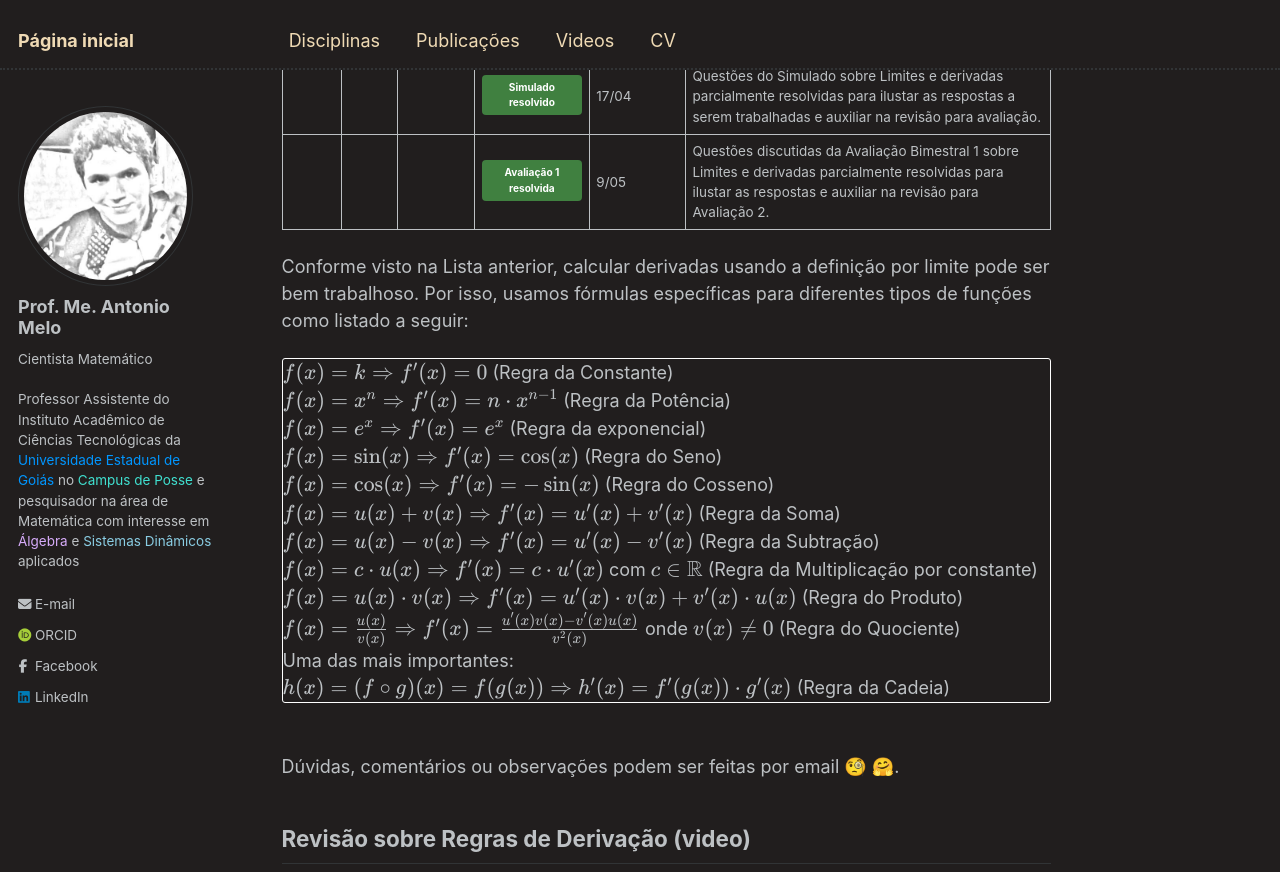
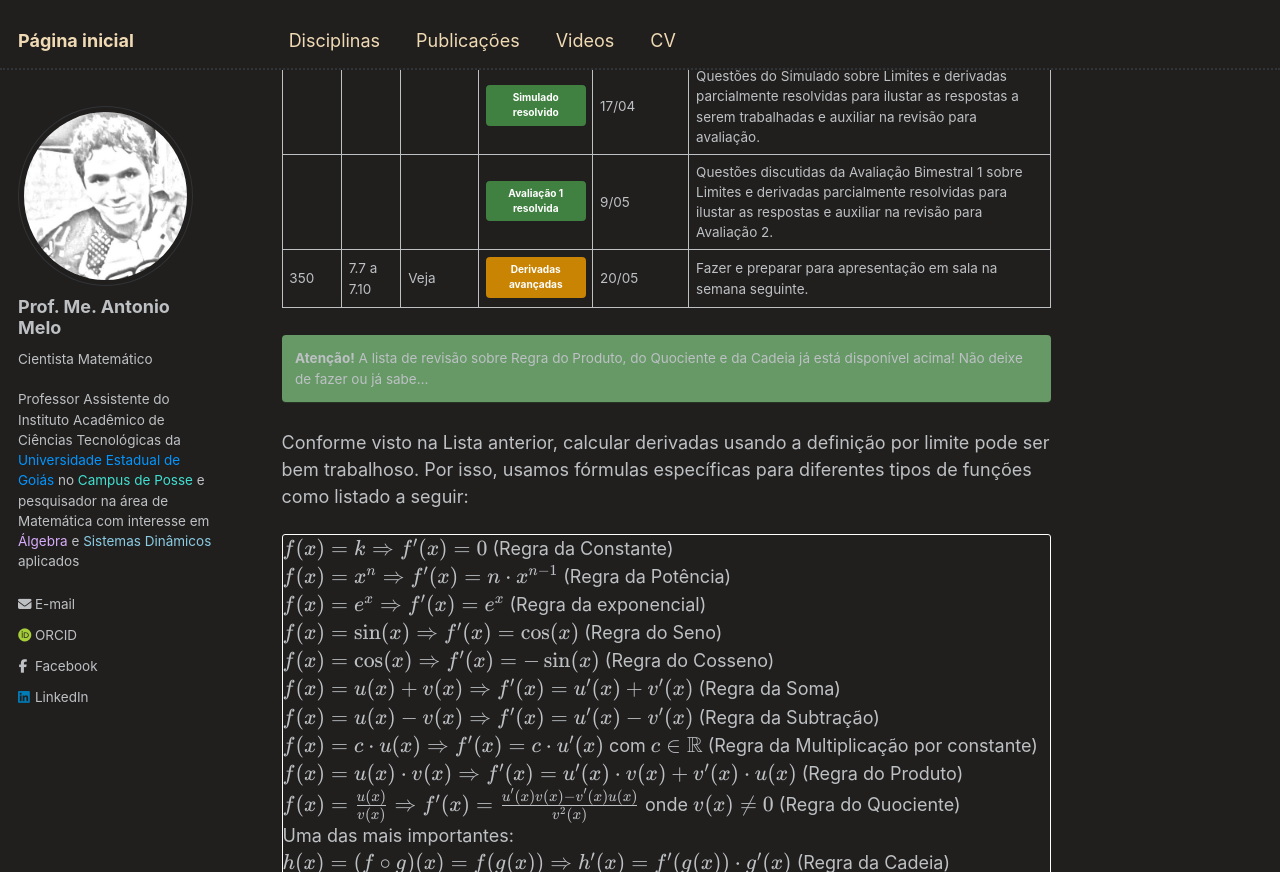
Before and after one commit to antmelo/antmelo.github.io, a Jekyll site: the page built from _teaching/2025-1-calculo.md, in a window 1280 px wide and 900 px high, scrolled down 1722 px, cut to the strip 0-872 px from the top of the window. Built offline with Jekyll 4.4.1, drawn with Linux system fonts in a browser that asks for light colours; some web fonts are replaced.

Commit message:
Update 2025-1-calculo.md

```diff
--- a/_teaching/2025-1-calculo.md
+++ b/_teaching/2025-1-calculo.md
@@ -48,12 +48,13 @@ que está disponível para [Download Aqui](https://www.mediafire.com/file/njhisf
 |  344 | 7.7  |  1   | a,b,c,d  | 5/04   | Fazer e preparar para apresentação em sala na semana seguinte.   |
 |   |   |    | [Simulado resolvido](https://antmelo.github.io/files/Cal-Q1.pdf){: .btn .btn--success}   | 17/04   | Questões do Simulado sobre Limites e derivadas parcialmente resolvidas para ilustar as respostas a serem trabalhadas e auxiliar na revisão para avaliação.   |
 |   |   |    | [Avaliação 1 resolvida](https://antmelo.github.io/files/ZZA_Cal-P1solved.pdf){: .btn .btn--success}   | 9/05   | Questões discutidas da Avaliação Bimestral 1 sobre Limites e derivadas parcialmente resolvidas para ilustar as respostas e auxiliar na revisão para Avaliação 2.   |
+| 350 | 7.7 a 7.10  |  Veja  | [Derivadas avançadas](https://antmelo.github.io/files/ZZA-CAL1-L4.pdf){: .btn}   | 20/05   | Fazer e preparar para apresentação em sala na semana seguinte.   |
 
 [](**Atenção!** Na Quinta-feira dia 27/03, NÃO teremos aula presencial de Cálculo. Este dia ficará como Estudo Dirigido para trabalhar as duas listas já anexadas acima.
 {: .notice} )
 
-[](**Atenção!** Teremos aula já no novo horário às 8h desta sexta-feira dia 4/4.
-{: .notice .notice--success} )
+**Atenção!** A lista de revisão sobre Regra do Produto, do Quociente e da Cadeia já está disponível acima! Não deixe de fazer ou já sabe...
+{: .notice .notice--success}
 
 Conforme visto na Lista anterior, calcular derivadas usando a definição por limite pode ser bem trabalhoso. Por isso, usamos fórmulas específicas para diferentes tipos de funções como listado a seguir:
 
```
